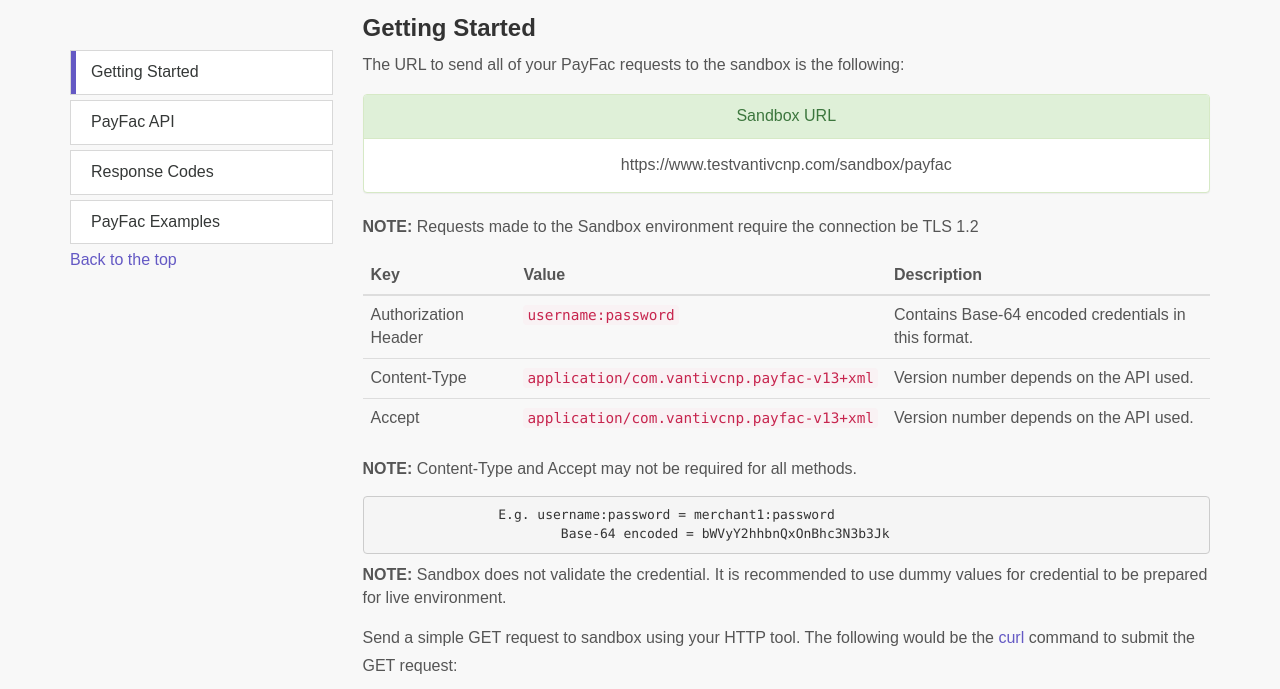
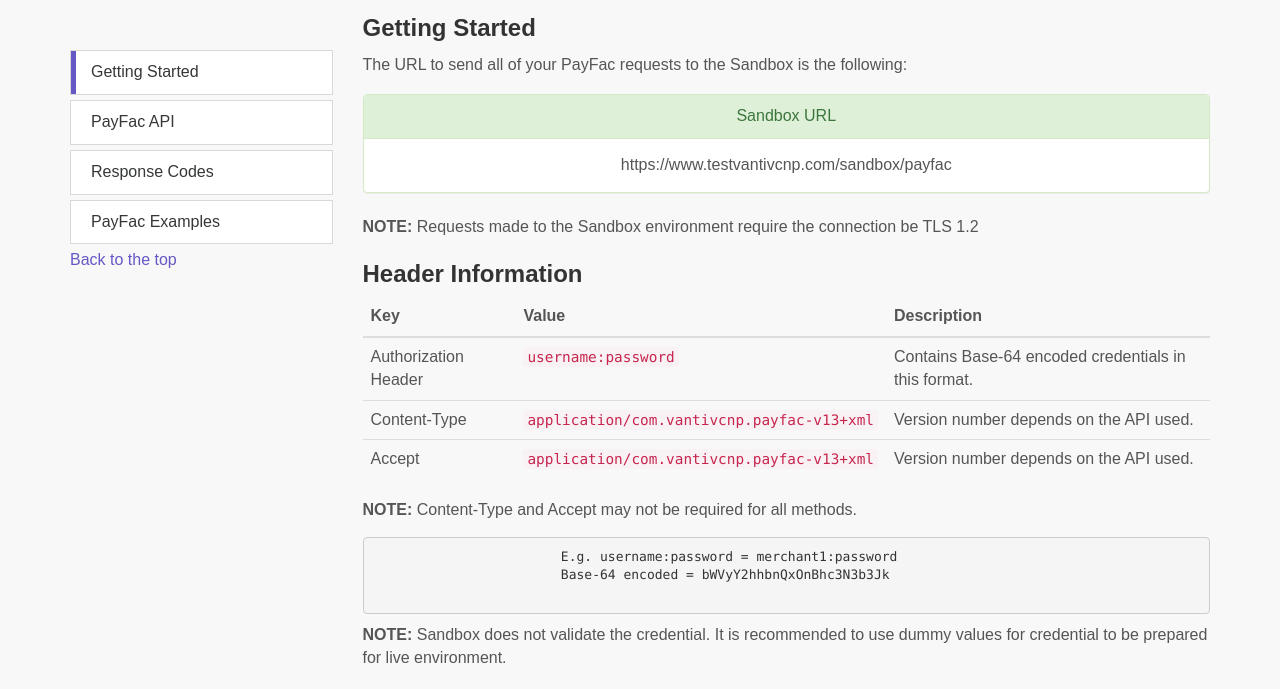
Before and after one commit to isunnapud/vantiv.github.io, a Jekyll site: the page built from payFac-sandbox/index.html, in a window 1280 px wide and 1400 px high, scrolled down 330 px. Shown: the top 689 px of the window. Built offline with Jekyll 4.4.1, drawn with Linux system fonts in a browser that asks for light colours; nearby versions of some CDN libraries; library files that are not in the unit come from our copies; some of the changed text lies outside the part shown; grey boxes are pictures that could not be loaded.

Commit message:
Changed some formatting

```diff
--- a/payFac-sandbox/index.html
+++ b/payFac-sandbox/index.html
@@ -81,7 +81,7 @@
             <div class="col-md-9">
                 <h3 id="gettingStarted">Getting Started</h3>
                 <p>
-                    The URL to send all of your PayFac requests to the sandbox is the following:
+                    The URL to send all of your PayFac requests to the Sandbox is the following:
                 </p>
                 <div class="panel panel-success">
                     <div class="panel-heading text-center">Sandbox URL</div>
@@ -90,6 +90,8 @@
                     </div>
                 </div>
                 <p><strong>NOTE:</strong> Requests made to the Sandbox environment require the connection be TLS 1.2</p>
+
+                <h3>Header Information</h3>
 
                 <table class="table">
                     <thead>
@@ -215,8 +220,8 @@
                 <table class="table">
                     <thead>
                     <tr>
-                        <td>Type</td>
-                        <td>Description</td>
+                        <th>Type</th>
+                        <th>Description</th>
                     </tr>
                     </thead>
                     <tbody style="font-family: monospace;">
@@ -266,12 +271,9 @@
                 </ol>
 
 
-                <p></p>
-
                 <h3 id="examples">PayFac HTTP Examples</h3>
 
-
-                <h5>GET Examples</h5>
+                <h4>GET Examples</h4>
 
                 <p id="ex-mccGET">
                     To test the <code>/mcc</code> HTTP method send a GET request to the URL mentioned below.
@@ -327,14 +329,14 @@
 
                 <script src="https://gist.github.com/VantivSDK/9563ad60cff3b62bb27b87164630311e.js"></script>
 
-                <h5>PUT Examples</h5>
+                <h4>PUT Examples</h4>
 
                 <p><strong>NOTE: </strong>For each following HTTTP request (PUT, POST, and DELETE) send a request that is similar to the one below.</p>
 
                 <script src="https://gist.github.com/VantivSDK/24f0a4782ff09e21eba370d28bf17273.js"></script>
 
                 <p id="ex-legalPUT">
-                    A <code>legalEntityCreateRequest</code> can be sent to the sandbox to receive a <code>legalEntityResponse</code>
+                    A <code>legalEntityCreateRequest</code> can be sent to the Sandbox to receive a <code>legalEntityResponse</code>
                     that contains a random <code>legalIdentityId</code> of max Length 19 characters.
                 </p>
 
@@ -363,7 +365,7 @@
 
                 <script src="https://gist.github.com/VantivSDK/237fabd7325aa0d69e163441a838c235.js"></script>
 
-                <h5>POST Examples</h5>
+                <h4>POST Examples</h4>
 
                 <p id="ex-legalPOST">
                     To test the <code>/legalentity</code> HTTP method, send a POST request to the URL mentioned below.
@@ -414,7 +416,7 @@
 
                 <script src="https://gist.github.com/VantivSDK/669ef7e0a01e0beb72a11e9d09bad0f0.js"></script>
 
-                <h5>DELETE Examples</h5>
+                <h4>DELETE Examples</h4>
 
                 <p id="ex-principalDELETE">
                     To test the <code>/legalentity/&lt;legalEntityId&gt;/principal/&lt;principalId&gt;</code> HTTP method, send a DELETE
```
Also changed, not shown: other parts of payFac-sandbox/index.html (+11 -8 lines).
